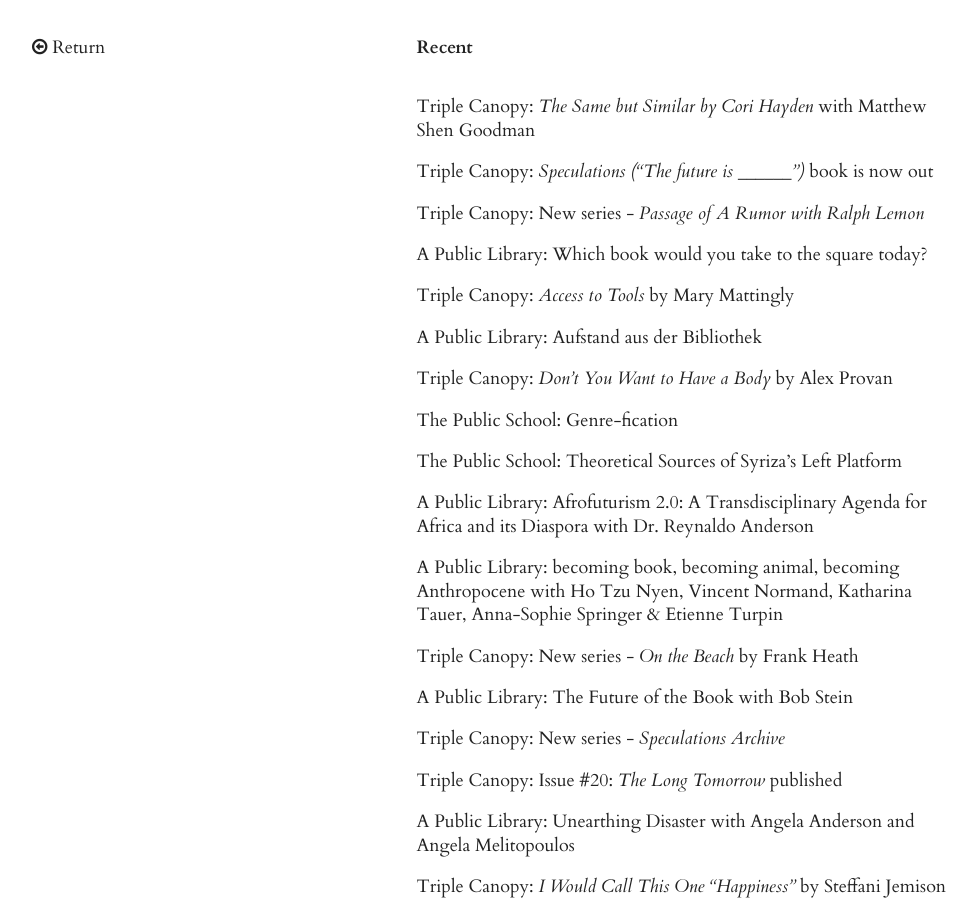
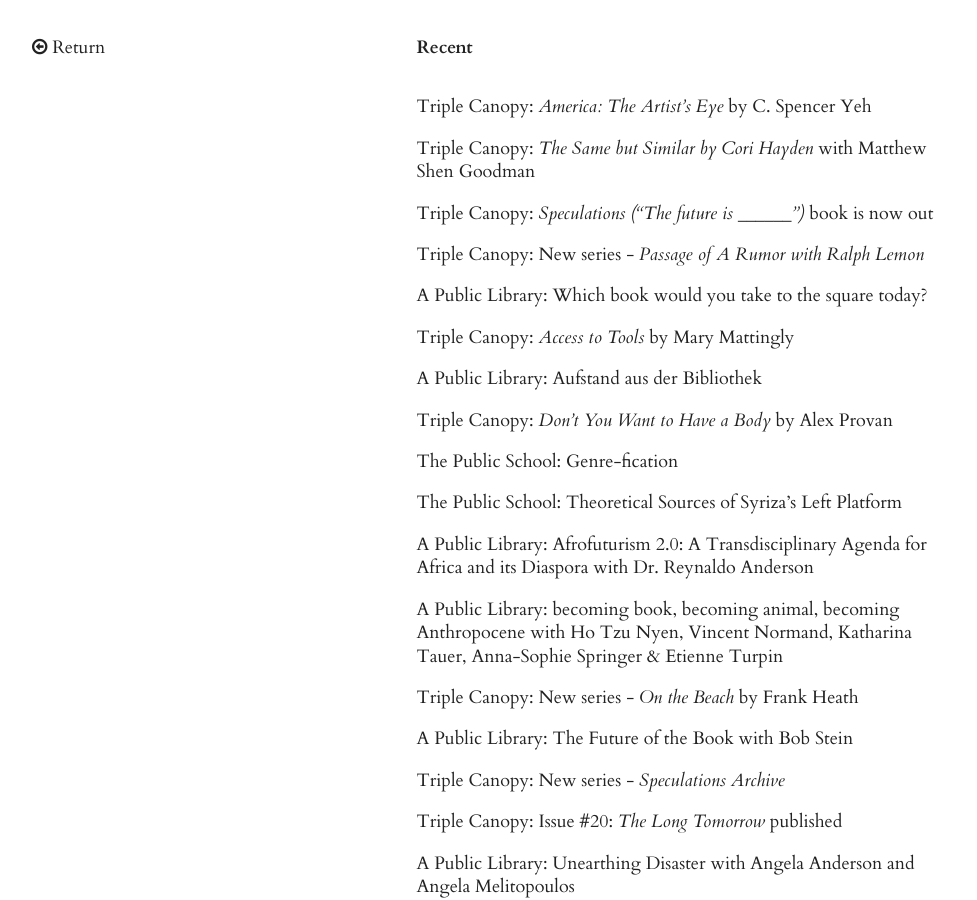
Before and after one commit to calebwaldorf/site, a Jekyll site: the page built from _posts/feed/2015-10-06-projects-feed.md, in a window 1280 px wide and 900 px high. Shown: the whole window, without its empty margins (6-983 px from the left). Built offline with Jekyll 4.4.1, drawn with Linux system fonts in a browser that asks for light colours; nearby versions of some CDN libraries.

Commit message:
added Spencer's project

```diff
--- a/_posts/feed/2015-10-06-projects-feed.md
+++ b/_posts/feed/2015-10-06-projects-feed.md
@@ -4,6 +4,8 @@
 category: feed
 ---
 
+*   Triple Canopy: [*America: The Artist’s Eye*
+by C. Spencer Yeh](https://canopycanopycanopy.com/issues/20/contents/america-the-artists-eye/#title-page)
 *   Triple Canopy: [*The Same but Similar by Cori Hayden* with Matthew Shen Goodman](http://canopycanopycanopy.com/issues/20/contents/the-same-but-similar)
 *   Triple Canopy: [*Speculations (“The future is \______”)* book is now out](http://canopycanopycanopy.com/contents/speculations-the-future-is)
 *   Triple Canopy: [New series - *Passage of A Rumor with Ralph Lemon*](http://canopycanopycanopy.com/series/passage-of-a-rumor)
```
Also changed, not shown: 2 other files.
